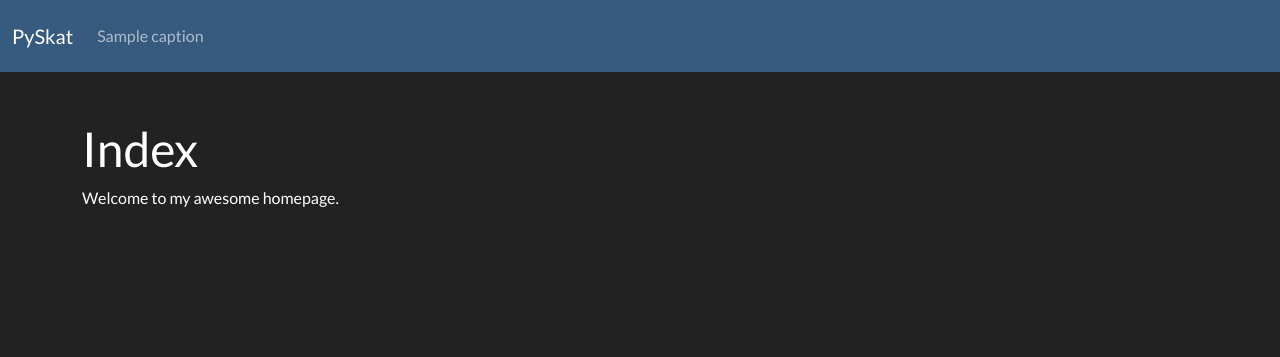
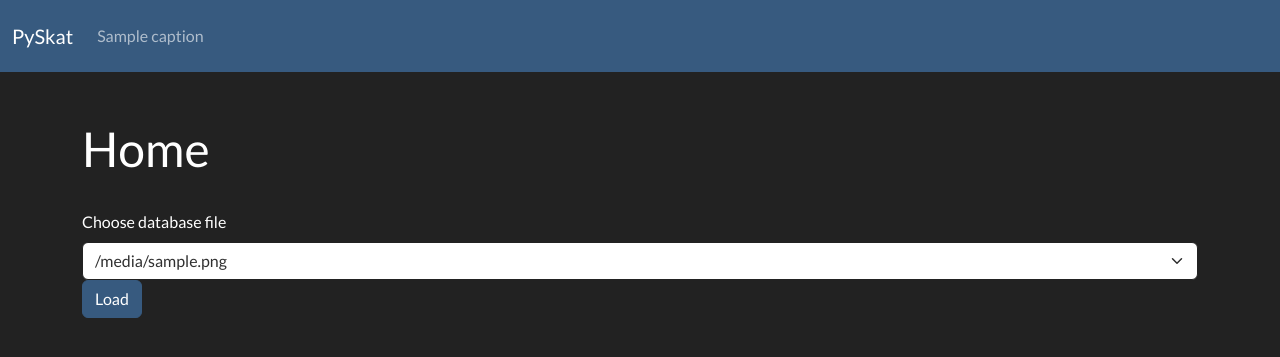
Before and after one commit to axtimhaus/pyskat, a Flask app: template src/pyskat/wui/templates/index.html in a window 1280 px wide. Shown: the top 357 px of the page. Run offline with Flask 3, Linux system fonts and the light colour scheme; the template is opened without the code that fills it: most values are stand-ins (such as "Sample title", 1, 10 or a date in 2020); some libraries are stand-ins or nearby versions.

Commit message:
choose database file on index page

```diff
--- a/src/pyskat/wui/__init__.py
+++ b/src/pyskat/wui/__init__.py
@@ -1,12 +1,12 @@
-from flask import Flask
-
-from ..cli.main import main
+from .app import app
 from . import index
 from . import players
 
 
-@main.command()
-def wui():
-    from .app import app
+def run_wui():
 
     app.run(debug=True)
+
+
+if __name__ == "__main__":
+    run_wui()
--- a/src/pyskat/wui/app.py
+++ b/src/pyskat/wui/app.py
@@ -1,9 +1,9 @@
-from collections import namedtuple
 from dataclasses import dataclass
 
 from flask import Flask
 
 app = Flask("pyskat.wui")
+app.secret_key = "abc"
 
 
 @dataclass
--- a/src/pyskat/wui/templates/index.html
+++ b/src/pyskat/wui/templates/index.html
@@ -2,8 +2,19 @@
 {% block title %}PySkat{% endblock %}
 {% block head %}{% endblock %}
 {% block content %}
-    <h1>Index</h1>
-    <p class="important">
-      Welcome to my awesome homepage.
-    </p>
+    <h1>Home</h1>
+
+    <form>
+        <fieldset>
+            <div>
+                <label for="database-file" class="form-label mt-4">Choose database file</label>
+                <select class="form-select" id="database-file" name="database-file">
+                    {% for file in database_files %}
+                        <option {% if current_database_file == file %} selected{% endif %}>{{ file }}</option>
+                    {% endfor %}
+                </select>
+            </div>
+            <button type="submit" class="btn btn-primary" formmethod="post">Load</button>
+        </fieldset>
+    </form>
 {% endblock %}
```
Also changed, not shown: src/pyskat/wui/index.py (+15 -3 lines).
